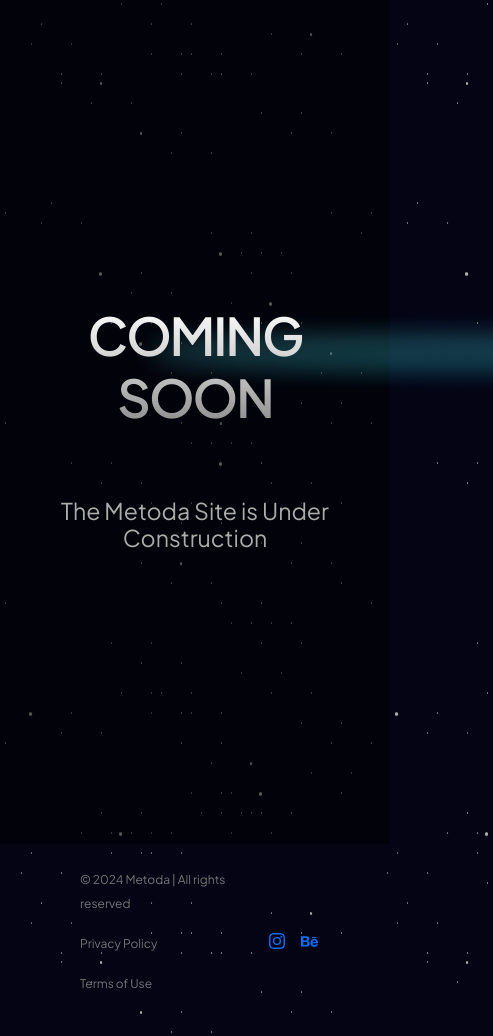
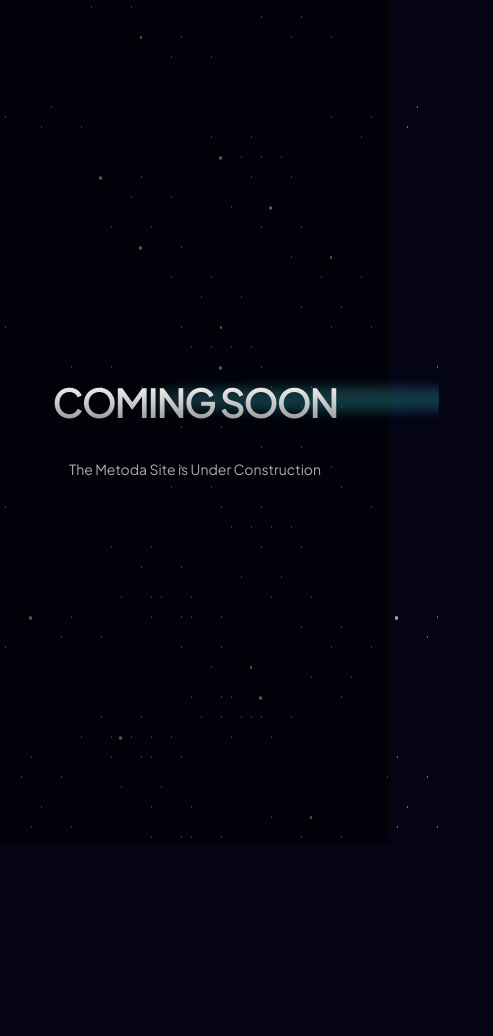
Before and after one commit to oduyemi-bot/metodaLanding, a plain HTML site: page index.html in a window 390 px wide. Shown: the whole page, 493 px wide, since content can reach past the window. After the commit the page ends 844 px from the top, so only its background shows below. Drawn offline with nearby package versions, Linux system fonts and the light colour scheme.

Commit message:
Media queries for heading

```diff
--- a/index.html
+++ b/index.html
@@ -38,12 +38,12 @@
               COMING SOON
             </h1>
         </div>
-            <h3>The Metoda Site is Under Construction</h3>
+            <h3 class="desc">The Metoda Site is Under Construction</h3>
         </div>
     </section>
 
     <!-- Footer -->
-    <footer class="bg-transparent d-flex align-items-center justify-content-between p-4 mx-4">
+    <!-- <footer class="bg-transparent d-flex align-items-center justify-content-between p-4 mx-4">
         <ul class="d-flex flex-wrap mb-0">
             <li class="text-xs font-normal mr-4">
                 <p style="font-size: 12px; font-weight: 400;">&copy; 2024 Metoda | All rights reserved</p>
@@ -92,7 +92,7 @@
               </svg>
             </a>
         </div>
-    </footer>
+    </footer> -->
 
 </body>
 </html>
--- a/style.css
+++ b/style.css
@@ -45,8 +45,8 @@
   height: 100vh;
   position: relative;
   display: flex;
-  align-items: center;  /* Vertical alignment */
-  justify-content: center;  /* Horizontal alignment */
+  align-items: center;
+  justify-content: center;
   text-align: center;
   animation: fadeIn 2s ease-in-out;
 }
@@ -100,9 +100,9 @@
   content: "";
   position: absolute;
   top: 11%;
-  left: 84%;
+  left: 77.9% !important;
   transform: translateX(-50%);
-  width: 115%;
+  width: 99.6%;
   height: 210%;
   z-index: -1;
   background-image: url("./assets/images/hbg0.png"),
@@ -128,14 +128,30 @@
   letter-spacing: -2px;
 }
 
+/* .desc {
+  margin-top: -10%;
+} */
 
-@media (max-width: 768px) {
+
+
+@media screen and (max-width: 768px) {
   h1 {
     font-size: 3em;
   }
 
+  .heading h1 {
+    font-size: 40px !important;
+  }
+
+  .desc {
+    font-size: 14px;
+    margin-top: -10% !important;
+  }
+
   .heading::before {
-    background-size: auto 20%;
+    background-size: auto 18%;
+    width: 94%;
+    left: 45%;
   }
 
   #home {
```
